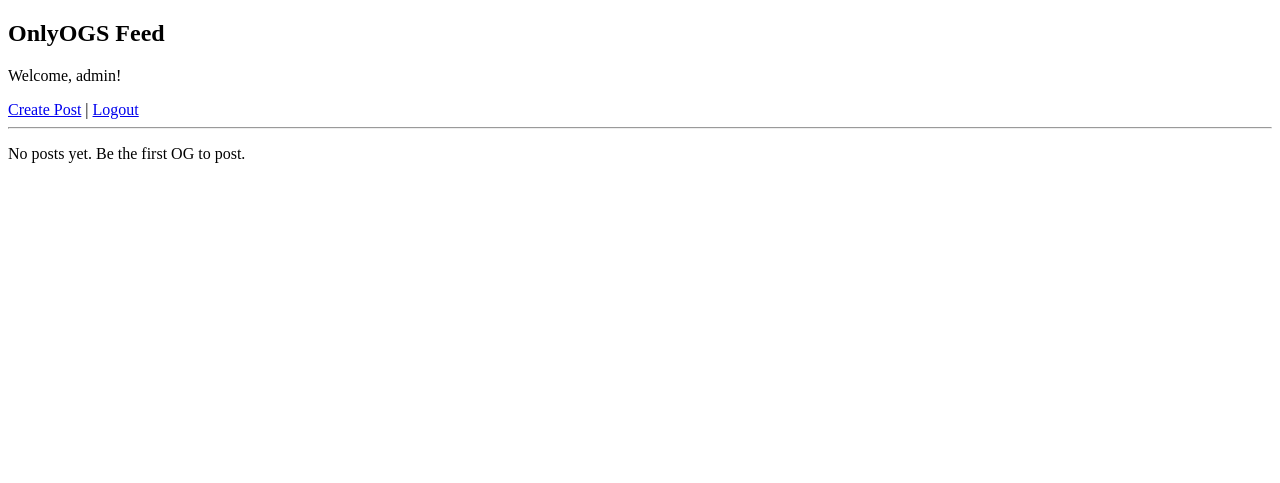
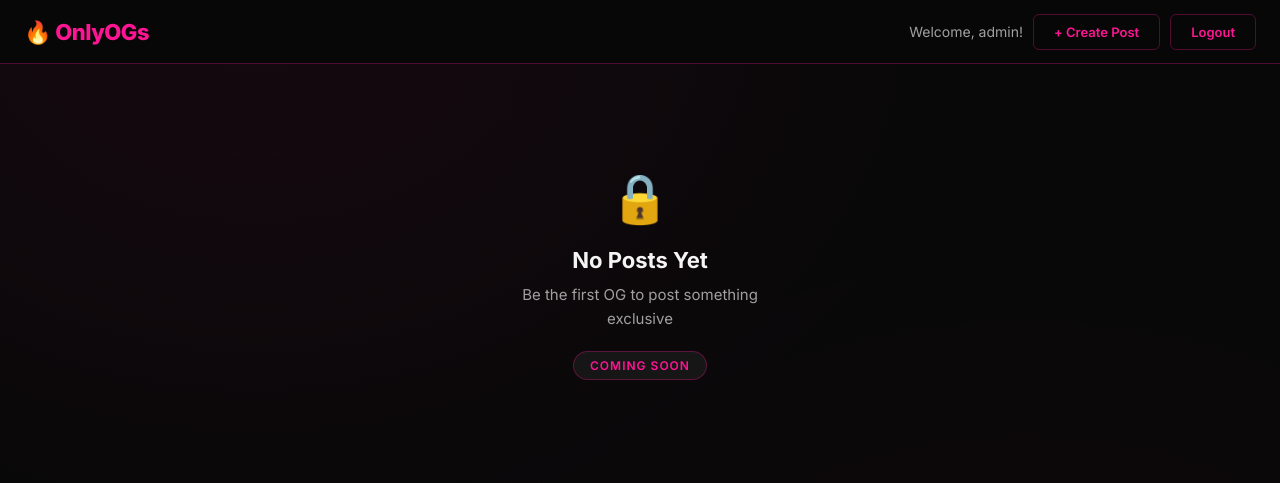
Before and after one commit to johanneskacey81-boop/onlyogs, a Flask app: template templates/feed.html in a window 1280 px wide. Shown: the top 483 px of the page. Run offline with Flask 3, Linux system fonts and the light colour scheme; the template is opened without the code that fills it: values that come from a table or form of the project are taken from there, others are empty; data comes from the database, SQL or seed files in the repository.

Commit message:
Add CSS stylesheet link to feed template

```diff
--- a/templates/feed.html
+++ b/templates/feed.html
@@ -1,35 +1,53 @@
 <!DOCTYPE html>
 <html>
 <head>
+    <meta charset="UTF-8">
+    <meta name="viewport" content="width=device-width, initial-scale=1.0">
     <title>Feed – OnlyOGS</title>
+    <link rel="stylesheet" href="{{ url_for('static', filename='style.css') }}">
 </head>
 <body>
-    <h2>OnlyOGS Feed</h2>
+    <div class="header">
+        <h1>🔥 OnlyOGs</h1>
+        <div class="auth-buttons">
+            <span>Welcome, {{ user.username }}!</span>
+            <a href="/create_post"><button>+ Create Post</button></a>
+            <a href="/logout"><button>Logout</button></a>
+        </div>
+    </div>
 
-    <p>Welcome, {{ user.username }}!</p>
-
-    <a href="/create_post">Create Post</a> |
-    <a href="/logout">Logout</a>
-
-    <hr>
-
+    <div class="content">
         {% if posts %}
             {% for item in posts %}
-            <div style="border:1px solid #ccc; padding:10px; margin-bottom:10px;">
-                <strong>@{{ item.post.user.username }}</strong><br>
-                <p>{{ item.post.body }}</p>
-                <small>{{ item.post.created_at.strftime('%Y-%m-%d %H:%M') }}</small><br>
-
-                <a href="/like/{{ item.post.id }}">❤️ {{ item.likes }}</a>
-
-                <h4>Comments:</h4>
+                <div class="post">
+                    <div class="post-header">
+                        <a href="/user/{{ item.post.user.username }}" class="username">@{{ item.post.user.username }}</a>
+                        <span class="timestamp">{{ item.post.created_at.strftime('%Y-%m-%d %H:%M') }}</span>
+                    </div>
+                    <div class="post-body">{{ item.post.body }}</div>
+                    <div class="post-actions">
+                        <a href="/like/{{ item.post.id }}">❤️ {{ item.likes }} Likes</a>
+                        <span>💬 {{ item.comments|length }} Comments</span>
+                    </div>
+                    {% if item.comments %}
+                        <div style="margin-top: 12px; padding-top: 12px; border-top: 1px solid var(--border);">
                             {% for c in item.comments %}
-                    <p><strong>@{{ c.user.username }}</strong>: {{ c.body }}</p>
+                                <p style="font-size: 13px; color: var(--text-secondary); margin: 6px 0;">
+                                    <strong>@{{ c.user.username }}</strong>: {{ c.body }}
+                                </p>
                             {% endfor %}
+                        </div>
+                    {% endif %}
                 </div>
             {% endfor %}
         {% else %}
-        <p>No posts yet. Be the first OG to post.</p>
+            <div class="empty">
+                <span class="empty-lock">🔒</span>
+                <h3>No Posts Yet</h3>
+                <p>Be the first OG to post something exclusive</p>
+                <div class="empty-badge">Coming Soon</div>
+            </div>
         {% endif %}
+    </div>
 </body>
 </html>
```
Lines whose indentation alone changed are shown as unchanged.
